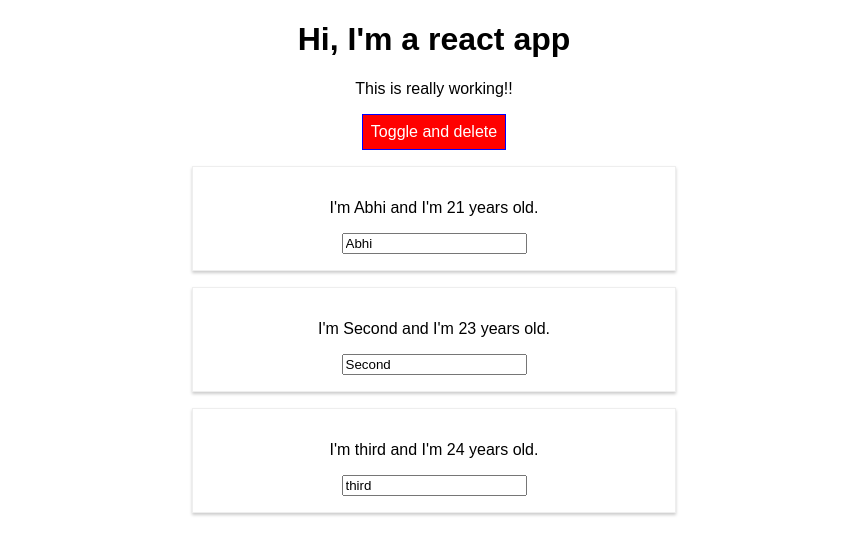
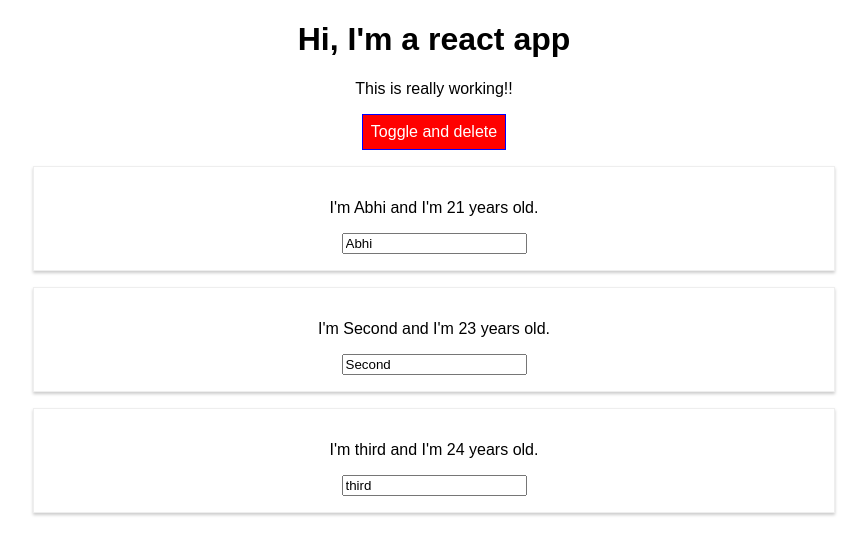
Before and after one commit to chillaxabhinav/React-Intro-Theory-Concepts, a React app: page / in a window 1280 px wide. Both pictures are taken after a click on the button "Toggle and delete". Shown: the top 554 px of the page, without its empty margins (206-1073 px from the left). Built offline with nearby package versions, Linux system fonts and the light colour scheme.

Commit message:
CSS modules full

```diff
--- a/src/Person/Person.css
+++ b/src/Person/Person.css
@@ -1,4 +1,4 @@
-/* .Person {
+.Person {
     width : 60%;
     margin : 16px auto;
     border : 1px solid #eee;
@@ -11,4 +11,4 @@
     .person {
        width : 450px;
     }
-} */
+}
--- a/src/Person/Person.js
+++ b/src/Person/Person.js
@@ -1,29 +1,15 @@
 import React from 'react';
-// import './Person.css';
-import styled from 'styled-components';
+import classes from './Person.css';
 
-const StyledDiv = styled.div`
-                        width : 60%;
-                        margin : 16px auto;
-                        border : 1px solid #eee;
-                        box-shadow: 0 2px 3px #ccc;
-                        padding: 16px;
-                        text-align: center;
-
-                        @media (min-width : 700px){
-                            width : 450px;
-                        }
-                    `;
 
 
 const person = (props) => {
     return (
-        // <div className="Person">
-        <StyledDiv>
+        <div className={classes.Person}>
         <p onClick={props.click}>I'm {props.name} and I'm {props.age} years old.</p>
         <p>{props.children}</p>
         <input type="text" onChange={props.changed} value={props.name}/>
-        </StyledDiv>
+        </div>
     )
 };
 
```
